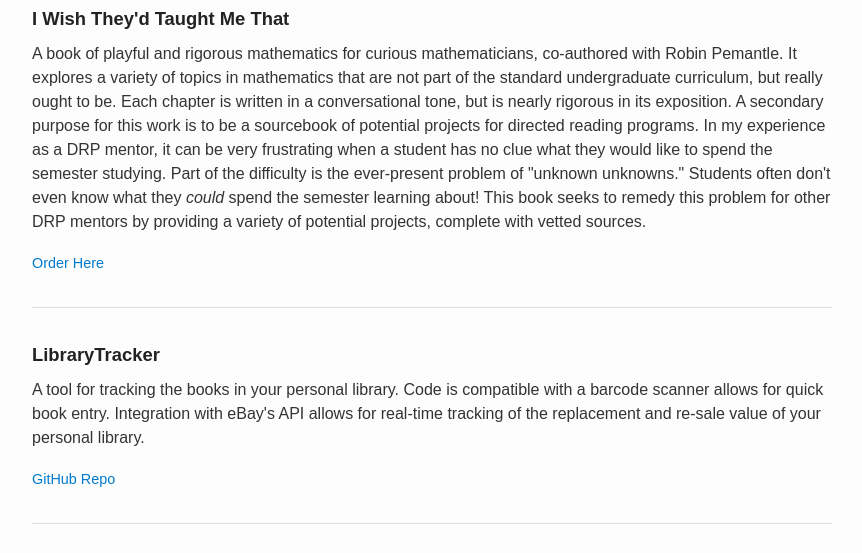
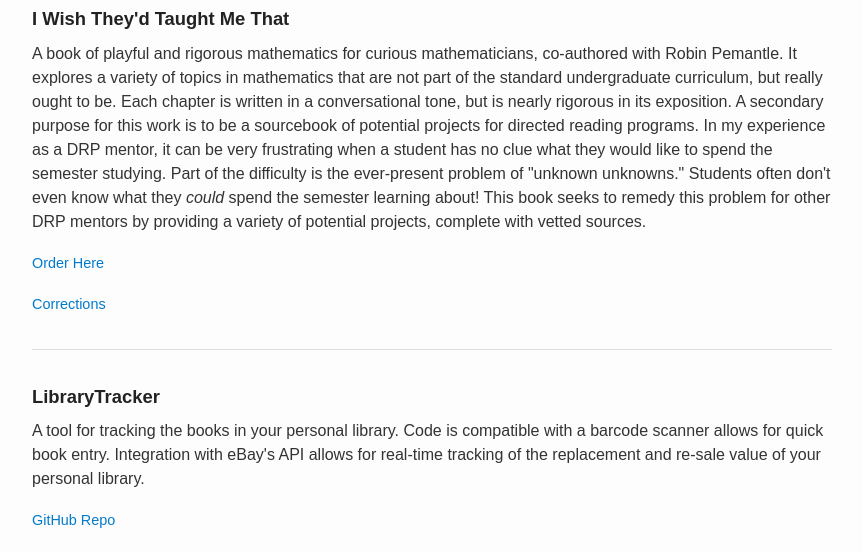
Before and after one commit to juliangould/juliangould.github.io, a plain HTML site: page pages/projects.html in a window 1280 px wide. Shown: the part 213-766 px from the top of the page, without its empty margins (208-1070 px from the left). Drawn offline with Linux system fonts and the light colour scheme.

Commit message:
added IWTTMT revisions

```diff
--- a/pages/projects.html
+++ b/pages/projects.html
@@ -29,6 +29,11 @@
       OzQcN_d7KahZ1vJiicbCsa3XsnQpLAcmU.f1VCC2zcvD2J5ulRixGNfFBq1O4TLY4e5NUQzOs5F6Y&qid=1756
       835752&sr=1-1" target="_blank">Order Here</a>
       </p>
+              <p class="links">
+            <a href="../files/md_pages/IWTTMT_corrections.md" target="_blank" rel="noopener noreferrer">
+                Corrections
+            </a>
+        </p>
     </div>
 
     <div class="project">
```
Also changed, not shown: 1 other file.
